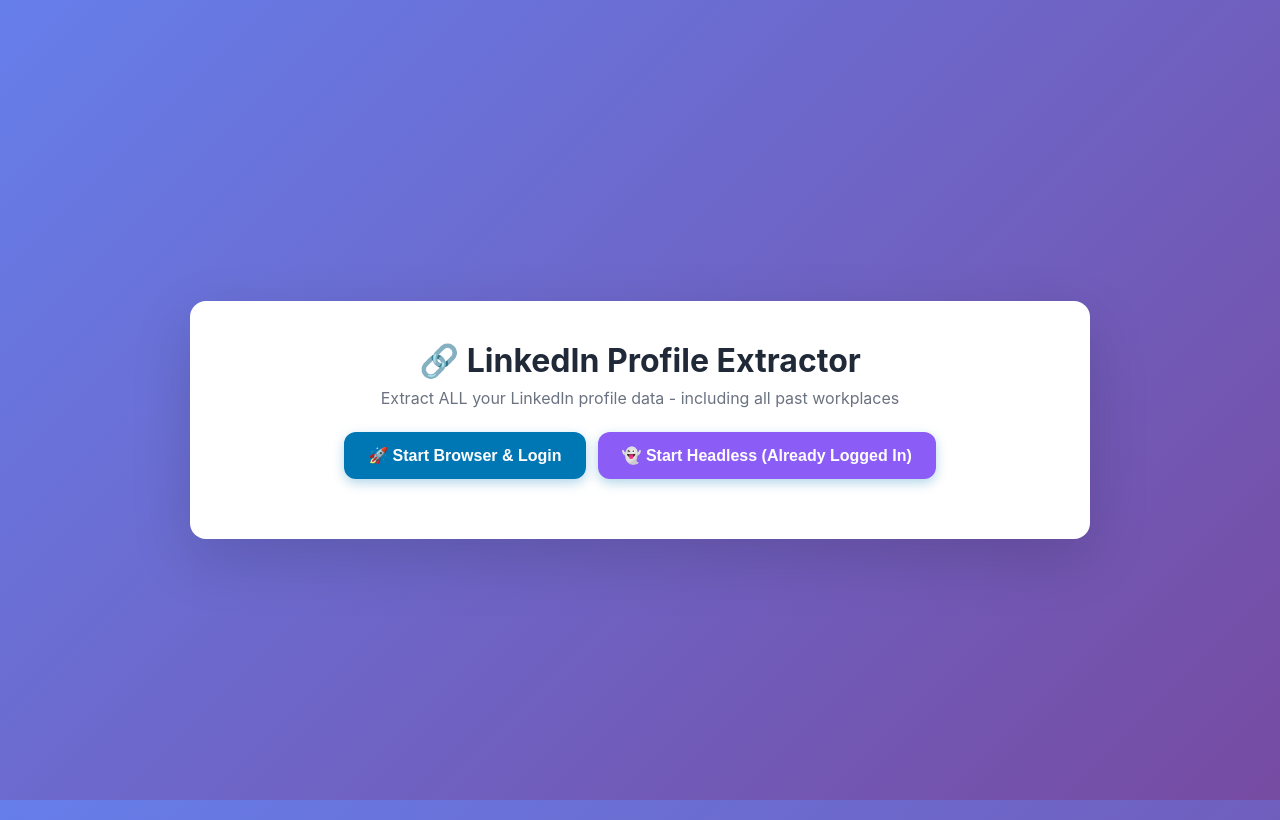
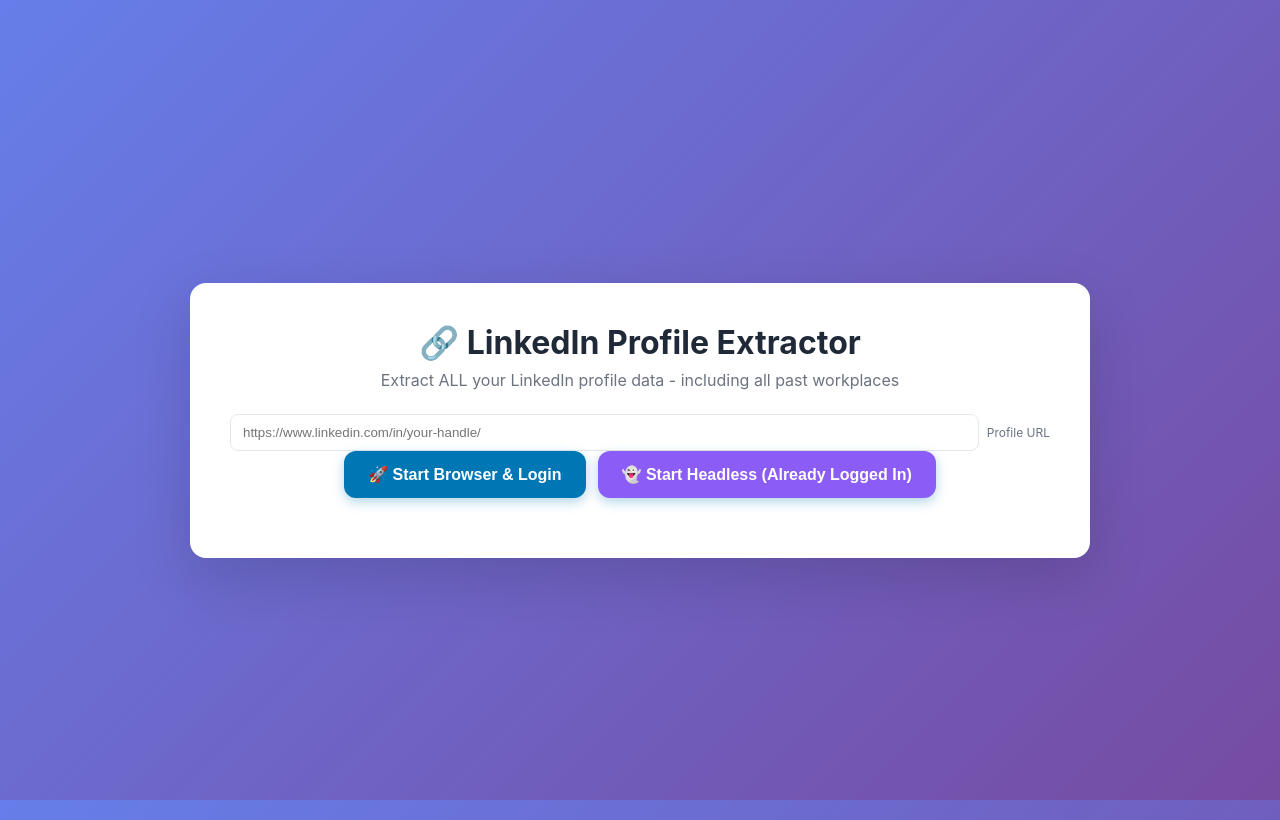
Before and after one commit to mocialov/mocialov.github.io, a React (Vite) app: page / in a window 1280 px wide. Built offline with nearby package versions, Linux system fonts and the light colour scheme; the HTML template or start-up script is replaced by a standard one.

Commit message:
dynamic profile scraping

```diff
--- a/src/App.jsx
+++ b/src/App.jsx
@@ -16,6 +16,7 @@
   const [showLogs, setShowLogs] = useState(false);
   const [excludedKeys, setExcludedKeys] = useState([]); // track removed items per section
   const [draftData, setDraftData] = useState(null); // editable copy
+  const [profileUrl, setProfileUrl] = useState('');
 
   // Sanitize and format summary HTML while allowing basic formatting
   const sanitizeSummaryHtml = (htmlOrText) => {
@@ -229,6 +230,33 @@
     }
   }, [linkedinData]);
 
+  // Restore saved profile URL from localStorage on load
+  useEffect(() => {
+    try {
+      const saved = window.localStorage.getItem('profileUrl');
+      if (saved) setProfileUrl(saved);
+    } catch {}
+  }, []);
+
+  // Persist profile URL when changed
+  useEffect(() => {
+    try {
+      if (profileUrl) window.localStorage.setItem('profileUrl', profileUrl);
+    } catch {}
+  }, [profileUrl]);
+
+  const isValidProfileUrl = (url) => {
+    if (!url) return false;
+    try {
+      const u = new URL(url);
+      const hostOk = /(^|\.)linkedin\.com$/.test(u.hostname);
+      const pathOk = /^\/in\//.test(u.pathname);
+      return hostOk && pathOk;
+    } catch {
+      return false;
+    }
+  };
+
   // Helper to update a top-level scalar field
   const updateTopField = (field, value) => {
     setDraftData(prev => prev ? { ...prev, [field]: value } : prev);
@@ -347,7 +375,7 @@
       const response = await fetch(`${API_URL}/api/navigate-to-profile`, {
         method: 'POST',
         headers: { 'Content-Type': 'application/json' },
-        body: JSON.stringify({ profileUrl: 'https://www.linkedin.com/in/mocialov/' })
+        body: JSON.stringify({ profileUrl: isValidProfileUrl(profileUrl) ? profileUrl : 'https://www.linkedin.com/in/mocialov/' })
       });
 
       const result = await response.json();
@@ -370,7 +398,7 @@
       const response = await fetch(`${API_URL}/api/scrape-profile`, {
         method: 'POST',
         headers: { 'Content-Type': 'application/json' },
-        body: JSON.stringify({ profileUrl: 'https://www.linkedin.com/in/mocialov/' })
+        body: JSON.stringify({ profileUrl: isValidProfileUrl(profileUrl) ? profileUrl : 'https://www.linkedin.com/in/mocialov/' })
       });
 
       const result = await response.json();
@@ -440,6 +468,19 @@
       <h1 className="title">🔗 LinkedIn Profile Extractor</h1>
       <p className="subtitle">Extract ALL your LinkedIn profile data - including all past workplaces</p>
 
+      <div style={{ display: 'flex', gap: 8, alignItems: 'center', marginTop: 12 }}>
+        <input
+          type="url"
+          value={profileUrl}
+          onChange={(e) => setProfileUrl(e.target.value.trim())}
+          placeholder="https://www.linkedin.com/in/your-handle/"
+          style={{ flex: 1, padding: '10px 12px', borderRadius: 8, border: '1px solid #e5e7eb' }}
+        />
+        <span style={{ fontSize: 12, color: isValidProfileUrl(profileUrl) || !profileUrl ? '#6b7280' : '#ef4444' }}>
+          {profileUrl && !isValidProfileUrl(profileUrl) ? 'Enter a valid LinkedIn profile URL' : 'Profile URL'}
+        </span>
+      </div>
+
       {/* <div className="instructions">
         <h3>📋 Simple 3-Step Process:</h3>
         <ol>
@@ -490,13 +531,13 @@
 
         {loggedIn && (
           <>
-            <button onClick={extractData} disabled={loading} className="button" style={{ background: '#10b981', fontSize: '18px', padding: '16px 32px' }}>
+            <button onClick={extractData} disabled={loading || !isValidProfileUrl(profileUrl)} className="button" style={{ background: '#10b981', fontSize: '18px', padding: '16px 32px' }}>
               {loading ? '⏳ Extracting Data... (20-30s)' : '📊 Extract All My Data'}
             </button>
             <button onClick={switchToHeadless} disabled={loading} className="button" style={{ background: '#8b5cf6', fontSize: '14px' }}>
               {loading ? 'Switching...' : '👻 Switch to Headless Mode'}
             </button>
-            <button onClick={navigateToProfile} disabled={loading} className="button" style={{ background: '#6b7280', fontSize: '14px' }}>
+            <button onClick={navigateToProfile} disabled={loading || !isValidProfileUrl(profileUrl)} className="button" style={{ background: '#6b7280', fontSize: '14px' }}>
               {loading ? 'Navigating...' : '🧭 Go to Profile (optional)'}
             </button>
           </>
```
